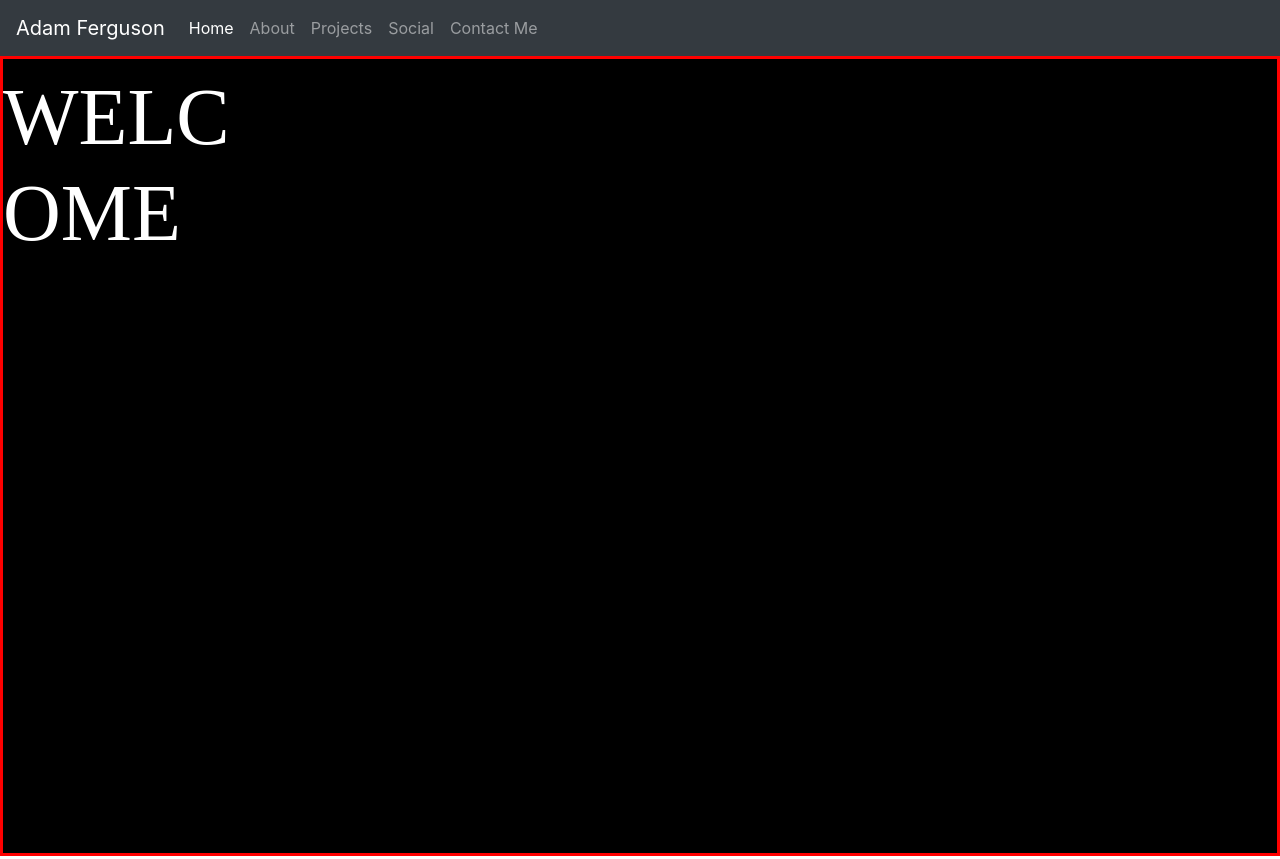
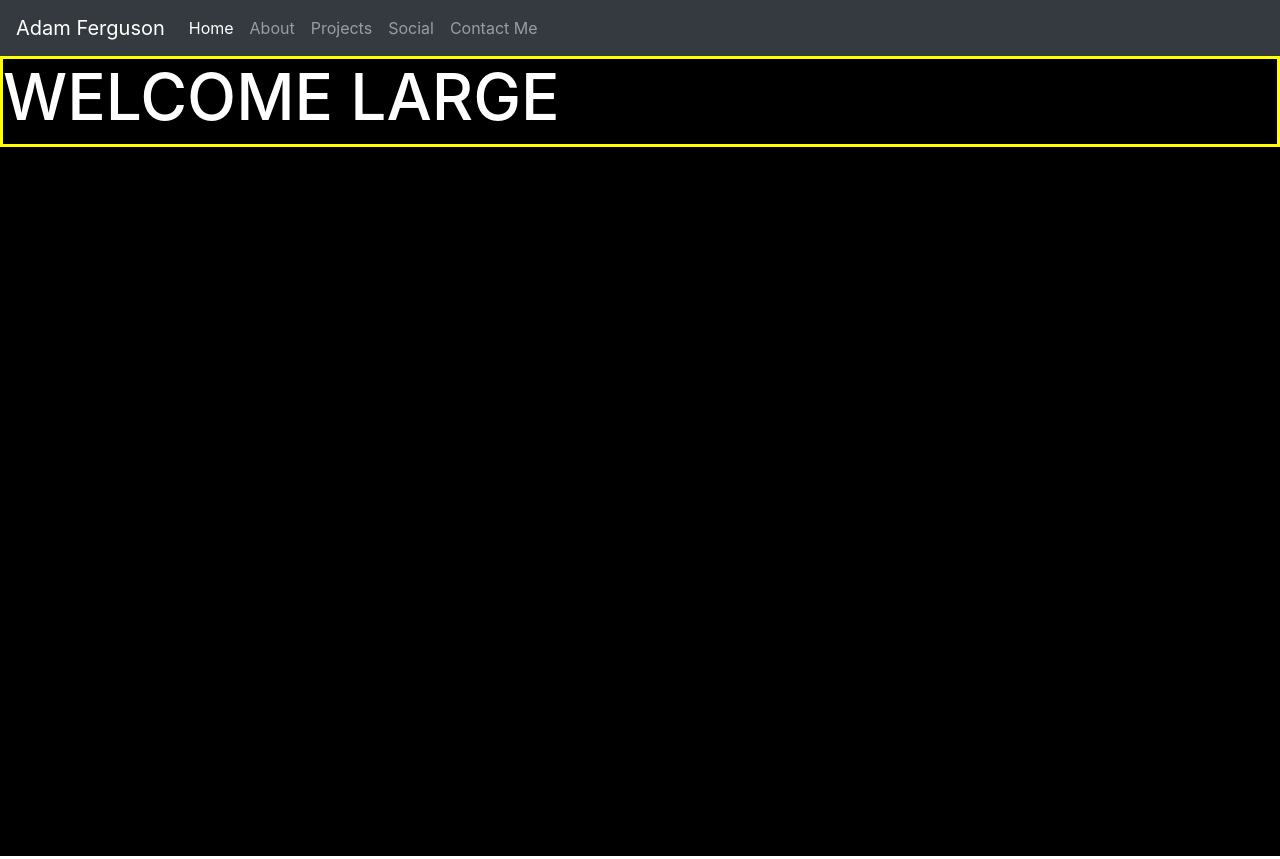
Before and after one commit to Adamf124/Portfolio-Page, a React (Create React App) app in the folder client/: page / in a window 1280 px wide. Built offline with nearby package versions, Linux system fonts and the light colour scheme.

Commit message:
working progress

```diff
--- a/client/src/App.css
+++ b/client/src/App.css
@@ -3,21 +3,28 @@
     src: local("./fonts/NexaDemo-Bold.woff") format('woff');
 }
 .splash{
-    border: solid red;
+    /* border: solid red; */
     height: 100vh;
     background-color: rgb(0, 0, 0);
     color: white;
 }
 .welcome-mat{
-    display: inline-block;
-    left: auto;
-    padding: 10px 0 0 0;
-    /* border: solid yellow; */
-    width: 20vw;
-    height: 100vh;
+    /* display: inline-block; */
+    /* top: 0px; */
+    /* left: 0px; */
+    border: solid yellow;
+    /* width: 25vw; */
+    height: auto;
     word-wrap: break-word;
-    font-family:'NexaDemo-Bold';
+    /* font-family:'NexaDemo-Bold'; */
 }
 .welcome-text{
-    font-size: 5em;
+    font-size: 4em;
 }
+.welcome-text-sm{
+    border:solid red 3px;
+    height: 100vh;
+    writing-mode: vertical-lr;
+    text-orientation: upright;
+    margin: 0 0 0 0;
+}
--- a/client/src/components/Splashpage.js
+++ b/client/src/components/Splashpage.js
@@ -11,7 +11,10 @@ export default class Splashpage extends Component {
                     <Navbar/>
                 </header>
                 <div className='splash'>
-                    <div className="welcome-mat"><h1 className="welcome-text">WELCOME</h1></div>
+                    <div className="welcome-mat">
+                        <h1 className="welcome-text welcome-text-sm d-xs-block d-lg-none">WELCOME</h1>
+                        <h1 className="welcome-text d-none d-lg-block">WELCOME LARGE</h1>
+                    </div>
                 </div>
             </div>
         )
```
